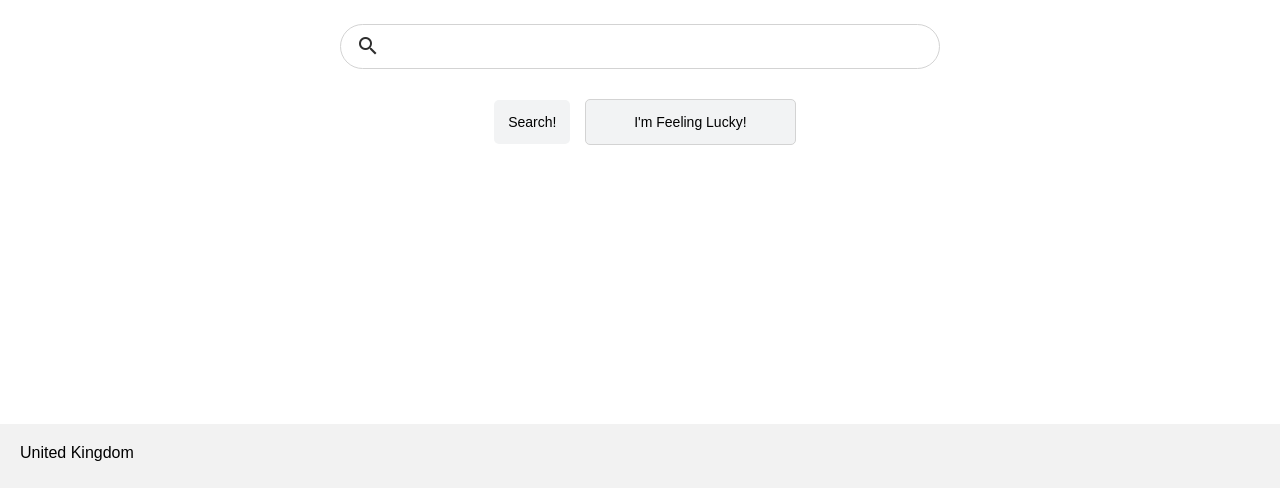
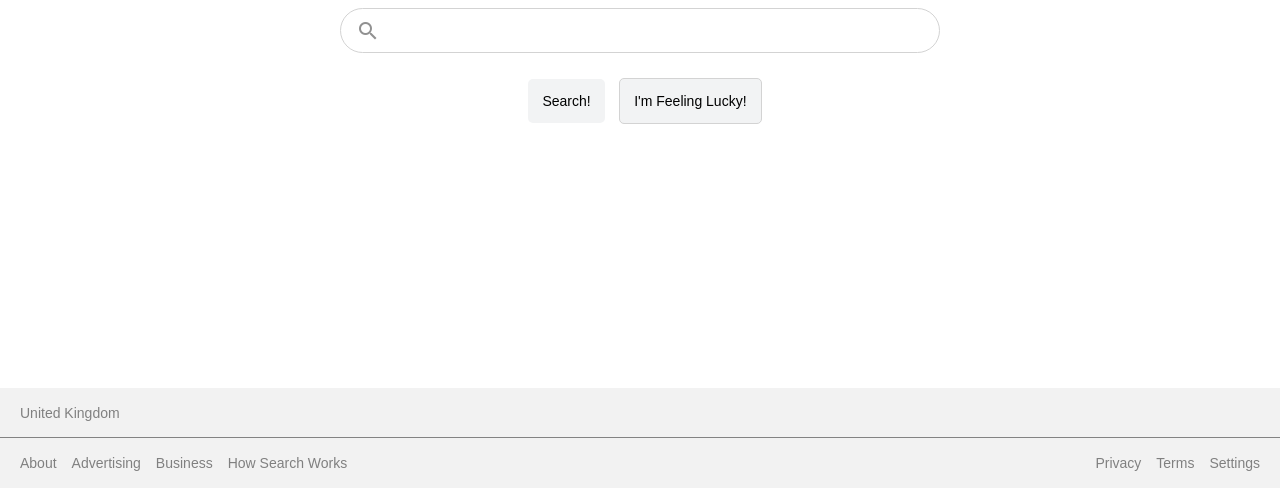
Before and after one commit to cerise-at/searching, a plain HTML site: page client/index.html in a window 1280 px wide. Shown: the part 312-800 px from the top of the page. Drawn offline with Linux system fonts and the light colour scheme.

Commit message:
added about and stroe section, not floated left. Added lower footer information and styling. Changed input = click to input = button

```diff
--- a/client/index.html
+++ b/client/index.html
@@ -15,6 +15,12 @@
     <header>
         <nav class="navbar">
             <ul>
+                <li>
+                    <a class="link" href="">About</a>
+                </li>
+                <li>
+                    <a class="link" href="">Store</a>
+                </li>
                 <li>
                     <a class="link" href="">Gmail</a>
                 </li>
@@ -42,7 +48,7 @@
             </div>
             <div class="search-btns">
                 <input type="submit" value="Search!">
-                <input type="click" value="I'm Feeling Lucky!">
+                <input type="button" value="I'm Feeling Lucky!">
             </div>
         </form>
         </div>
@@ -50,9 +56,37 @@
 
     <!-- Footer -->
     <footer>
-        <div class="footer-content">
+        <div class="footer-content upper-footer">
             <p>United Kingdom</p>
         </div>
+    </div>
+    <div class="footer-content lower-footer">
+        <ul class="lower-left-footer">
+            <li>
+                <a href="">About</a>
+            </li>
+            <li>
+                <a href="">Advertising</a>
+            </li>
+            <li>
+                <a href="">Business</a>
+            </li>
+            <li>
+                <a href="">How Search Works</a>
+            </li>
+        </ul>
+        <ul class="lower-right-footer">
+            <li>
+                <a href="">Privacy</a>
+            </li>
+            <li>
+                <a href="">Terms</a>
+            </li>
+            <li>
+                <a href="">Settings</a>
+            </li>
+        </ul>
+    </div>
     </footer>
 
 </body>
--- a/client/styles.css
+++ b/client/styles.css
@@ -27,6 +27,7 @@ body {
 header {
     height: 50px;
 }
+
 
 /* Navbar */
 .navbar {
@@ -134,7 +135,7 @@ header {
 }
 
 .search-bar span {
-    color: rgb(46, 46, 46);
+    color: rgb(145, 145, 145);
     margin-right: 15px;
 }
 
@@ -150,7 +151,7 @@ header {
     outline: none;
 }
 
-input[type=click], input[type=submit] {
+input[type=button], input[type=submit] {
     font-size: 14px;
     border: none;
     border-radius: 5px;
@@ -164,23 +165,65 @@ input[type=click], input[type=submit] {
 }
 
 .search-btns {
-    padding-top: 30px;
+    padding-top: 25px;
 }
 
-input[type=click], input[type=submit]:hover {
+input[type=button], input[type=submit]:hover {
     border: 1px solid lightgray;
 }
 
 /* Footer */
 footer {
     background-color: #F2F2F2;
-    height: 4em;
+    height: 100px;
 }
 
 .footer-content {
     display: flex;
     align-items: center;
     padding: 20px;
+}
+
+.upper-footer {
+    height: 50%;
+    border-bottom: 1px solid rgb(131, 131, 131);
+}
+
+.upper-footer p {
+    color: gray;
+    font-size: 14px;
+}
+
+.lower-footer {
+    height: 50%;
+    display: flex;
+    justify-content: space-between;
+}
+
+.lower-footer ul li a {
+    font-size: 14px;
+    color: gray;
+}
+
+.lower-footer ul li a:hover {
+    text-decoration: underline;
+}
+
+.lower-left-footer {
+    display: flex;
+}
+
+.lower-left-footer li {
+    margin-right: 15px;
+}
+
+
+.lower-right-footer {
+    display: flex;
+}
+
+.lower-right-footer li {
+    margin-left: 15px;
 }
 
 /* Mobile and Tablet */
```
